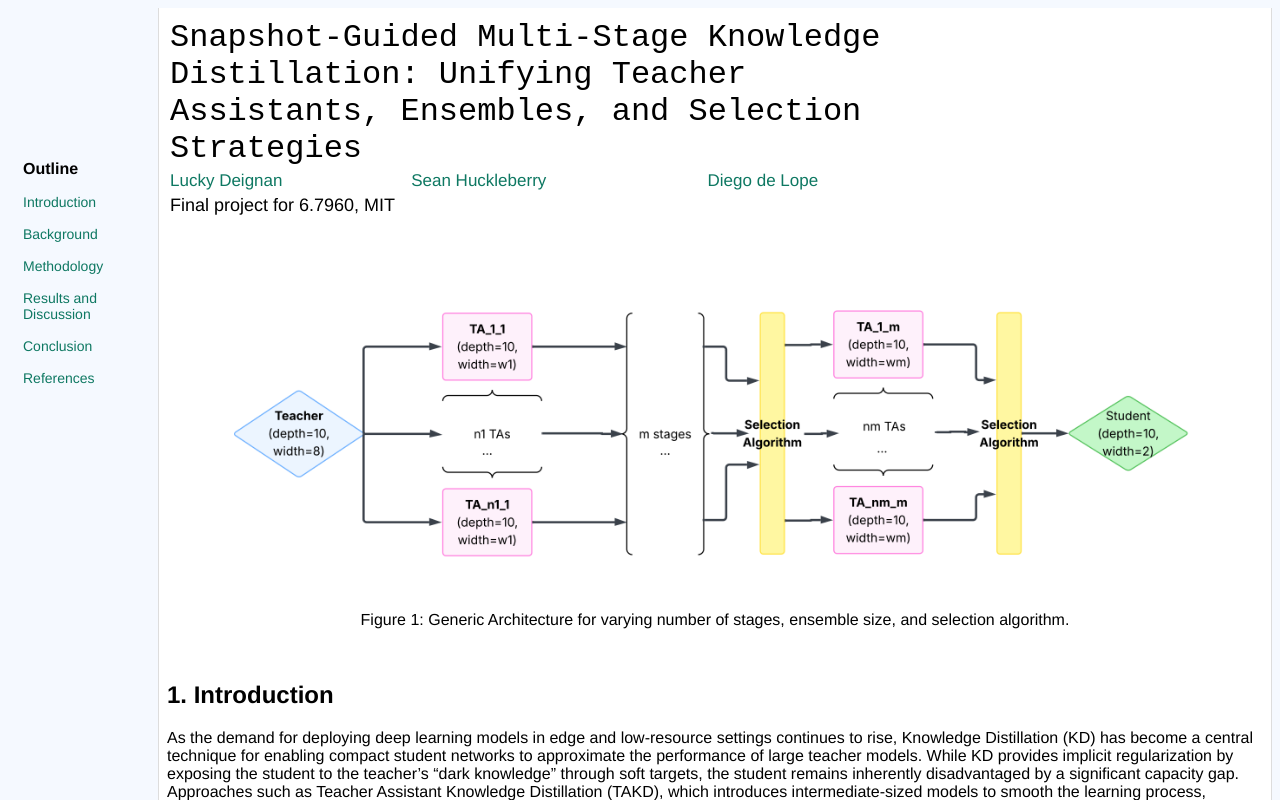
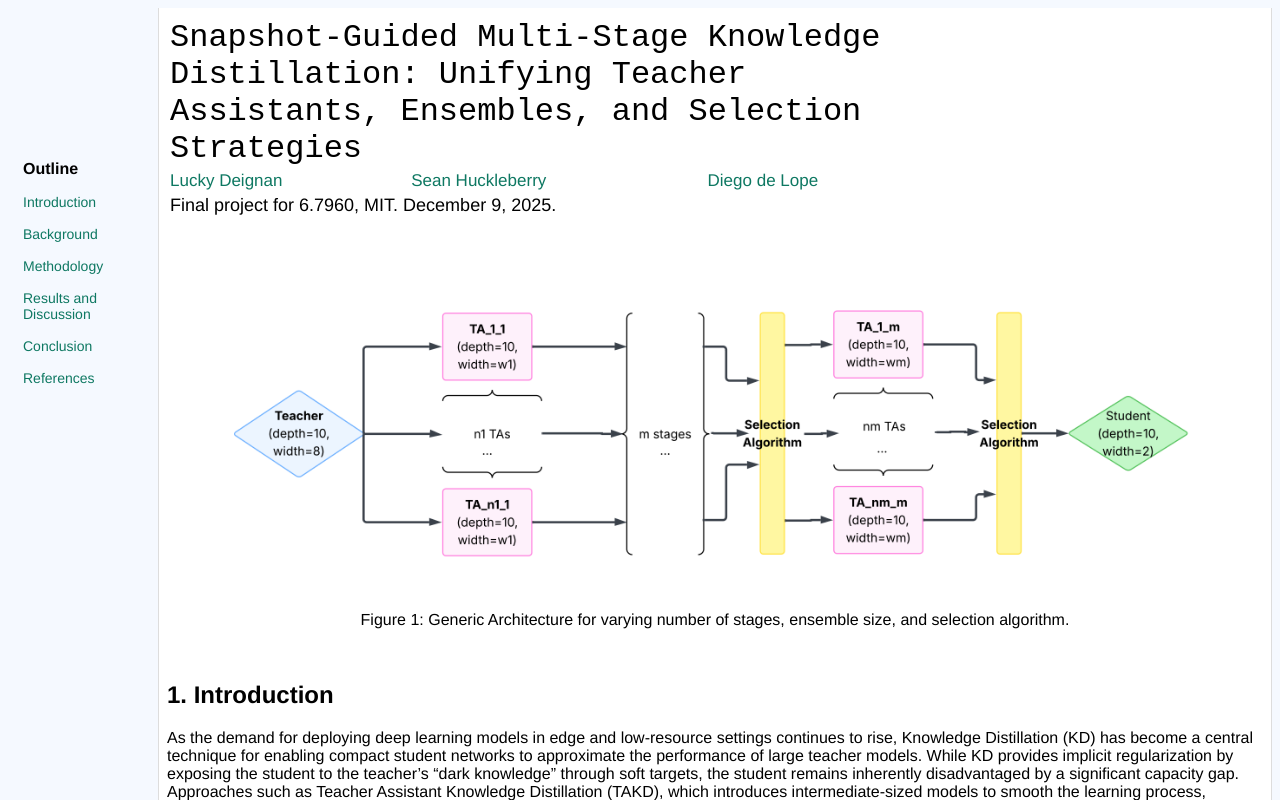
Before and after one commit to seanchuck/6.7960-EnsembleReductionKD-Blog, a plain HTML site: page index.html in a window 1280 px wide. Shown: the top 800 px of the page. Drawn offline with nearby package versions, Linux system fonts and the light colour scheme.

Commit message:
add date

```diff
--- a/index.html
+++ b/index.html
@@ -265,8 +265,8 @@
 
           <tr>
             <td colspan="4" align="left">
-              <span style="font-size: 18px">Final project for 6.7960, MIT</span>
-            </td>
+              <span style="font-size: 18px">Final project for 6.7960, MIT. December 9, 2025.</span>
+           </td>
           </tr>
         </table>
       </div>
```
